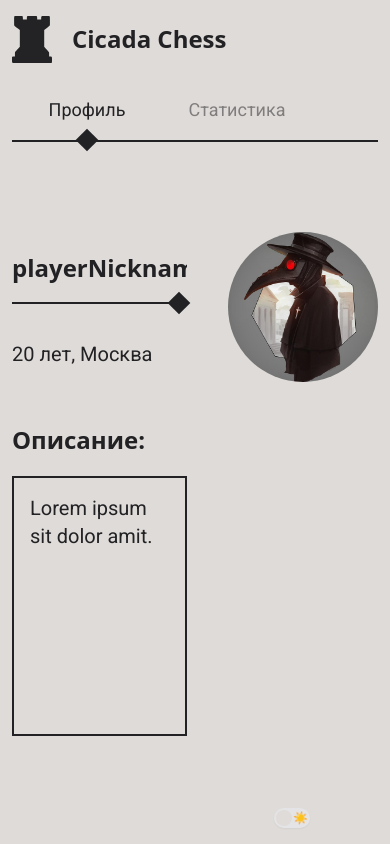
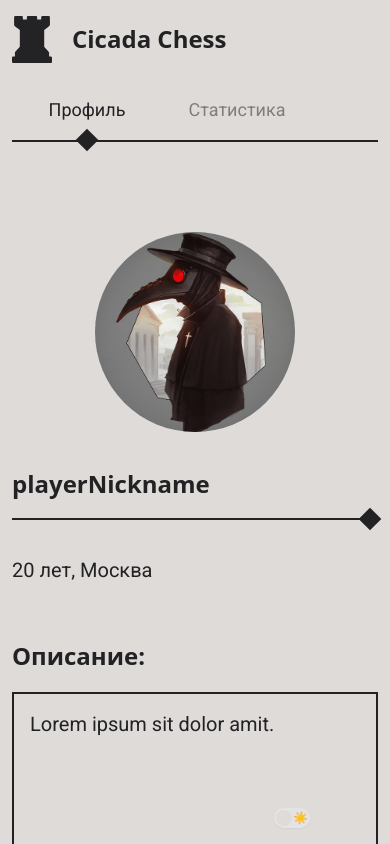
Before and after one commit to SmokingElk/cicada-frontend-mirror, a Next.js app: page /profile/info in a window 390 px wide. Shown: the top 844 px of the page. Built offline with nearby package versions, Linux system fonts and the light colour scheme.

Commit message:
Adaptive without hamburger menu

```diff
--- a/src/components/(shared)/profile/info/profileInfo.tsx
+++ b/src/components/(shared)/profile/info/profileInfo.tsx
@@ -15,7 +15,7 @@ export default function profileInfoContent() {
   const [avatar, setAvatar] = useState(AvatarPlaceholder);
 
   return (
-      <div className="flex gap-4 justify-stretch">
+      <div className="flex flex-col-reverse md:flex-row gap-4 justify-stretch">
         <div className="w-full">
           <div className="w-full">
             <input
@@ -45,7 +45,7 @@ export default function profileInfoContent() {
               onChange={(e) => setDescription(e.target.value)}
           ></textarea>
         </div>
-        <div className="hidden w-full md:flex justify-center">
+        <div className="w-full hidden md:flex justify-center">
           <div className="w-[300px] h-[300px]">
             <Image
                 src={avatar}
@@ -57,12 +57,12 @@ export default function profileInfoContent() {
             />
           </div>
         </div>
-        <div className="md:hidden w-full flex justify-end">
-          <div className="w-[150px] h-[150px]">
+        <div className="md:hidden w-full flex justify-center">
+          <div className="w-[200px] h-[200px]">
             <Image
                 src={avatar}
-                width={150}
-                height={150}
+                width={200}
+                height={200}
                 objectFit="cover"
                 alt="avatar"
                 className="rounded-full"
```
